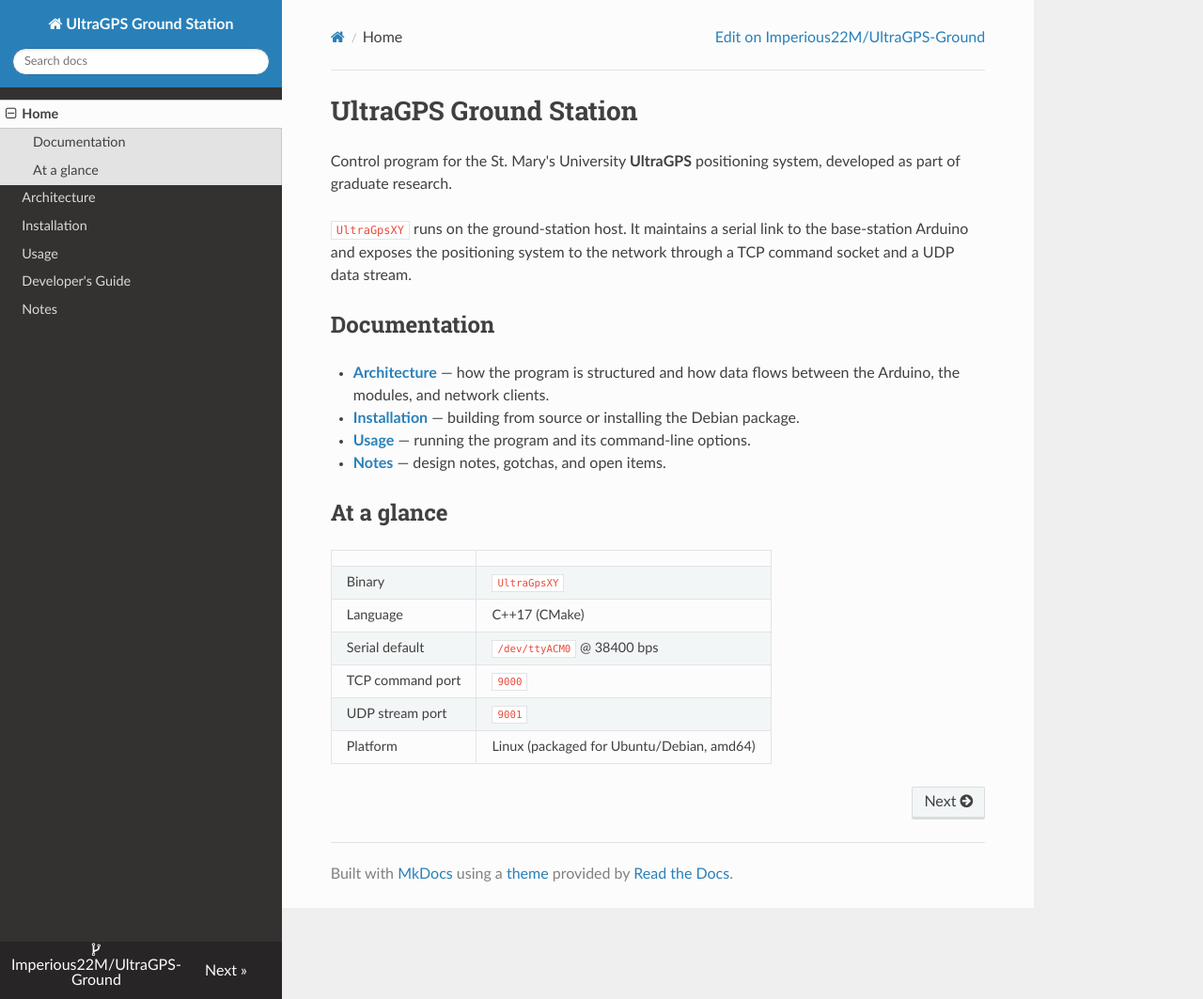
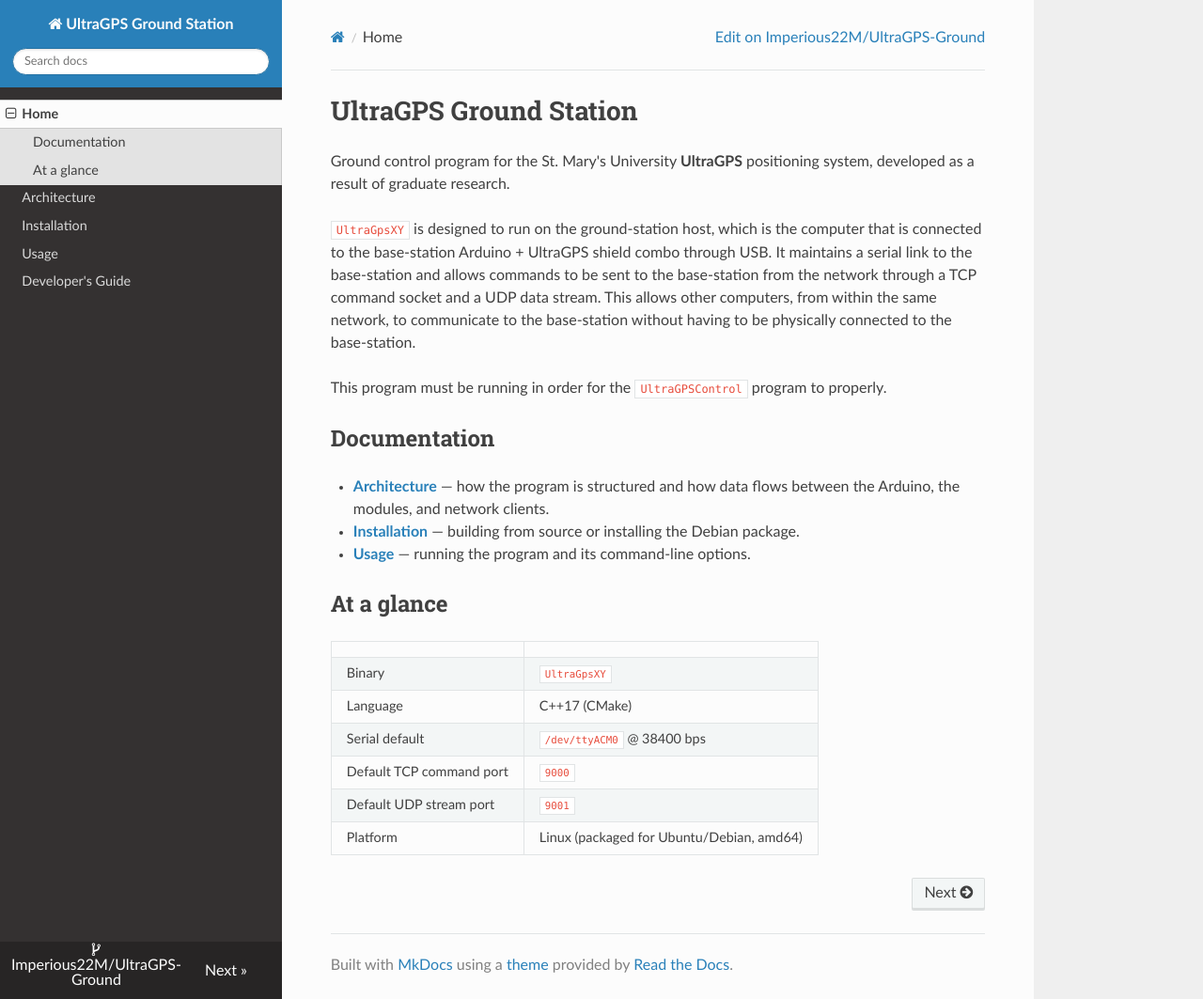
Before and after one commit to Imperious22M/UltraGPS-Ground, an MkDocs documentation site: the page built from docs/index.md, in a window 1280 px wide and 1063 px high. Shown: the whole window at 94% size. Built offline with MkDocs 1.6.1, drawn with Linux system fonts in a browser that asks for light colours; nearby versions of some CDN libraries.

Commit message:
Squashed docs edit

```diff
--- a/docs/index.md
+++ b/docs/index.md
@@ -1,11 +1,16 @@
 # UltraGPS Ground Station
 
-Control program for the St. Mary's University **UltraGPS** positioning system,
-developed as part of graduate research.
+Ground control program for the St. Mary's University **UltraGPS** positioning system,
+developed as a result of graduate research.
 
-`UltraGpsXY` runs on the ground-station host. It maintains a serial link to the
-base-station Arduino and exposes the positioning system to the network through a
-TCP command socket and a UDP data stream.
+`UltraGpsXY` is designed to run on the ground-station host, which is the computer that
+is connected to the base-station Arduino + UltraGPS shield combo through USB. It maintains
+a serial link to the base-station and allows commands to be sent to the base-station from
+the network through a TCP command socket and a UDP data stream. This allows other computers,
+from within the same network, to communicate to the base-station without having to be physically
+connected to the base-station.
+
+This program must be running in order for the `UltraGPSControl` program to properly.
 
 ## Documentation
 
@@ -14,7 +19,6 @@ TCP command socket and a UDP data stream.
 - **[Installation](installation.md)** — building from source or installing the
   Debian package.
 - **[Usage](usage.md)** — running the program and its command-line options.
-- **[Notes](notes.md)** — design notes, gotchas, and open items.
 
 ## At a glance
 
@@ -23,6 +27,6 @@ TCP command socket and a UDP data stream.
 | Binary | `UltraGpsXY` |
 | Language | C++17 (CMake) |
 | Serial default | `/dev/ttyACM0` @ 38400 bps |
-| TCP command port | `9000` |
-| UDP stream port | `9001` |
+| Default TCP command port | `9000` |
+| Default UDP stream port | `9001` |
 | Platform | Linux (packaged for Ubuntu/Debian, amd64) |
--- a/mkdocs.yml
+++ b/mkdocs.yml
@@ -8,9 +8,7 @@ site_url: https://imperious22m.github.io/UltraGPS-Ground/
 repo_url: https://github.com/Imperious22M/UltraGPS-Ground
 repo_name: Imperious22M/UltraGPS-Ground
 
-# Built-in theme — no extra pip packages required. To upgrade to Material
-# (search, nicer nav, dark mode) add `mkdocs-material` to docs/requirements.txt
-# and change this to `name: material`.
+# Built-in theme — no extra pip packages required.
 theme:
   name: readthedocs
 
@@ -20,7 +18,6 @@ nav:
   - Installation: installation.md
   - Usage: usage.md
   - Developer's Guide: developer-guide.md
-  - Notes: notes.md
 
 markdown_extensions:
   - admonition
@@ -28,10 +25,9 @@ markdown_extensions:
       permalink: true
 
 # requirements.txt lives in docs/ for convenience but is a build input, not a
-# page — keep it out of the published site.
+# page.
 exclude_docs: |
   requirements.txt
 
-# Fail the build on broken internal links / missing nav pages so CI catches
-# documentation mistakes instead of silently shipping them.
+# Fail the build on broken internal links / missing nav pages
 strict: true
```
Also changed, not shown: CMakeLists.txt (+6 -6 lines), README.md (+2 -2 lines), config-backup.toml (deleted, +0 -59 lines), docs/installation.md (+3 -3 lines), docs/notes.md (deleted, +0 -41 lines).
